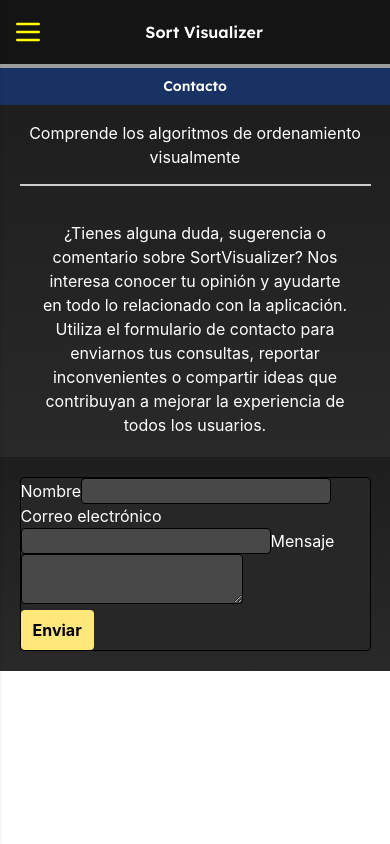
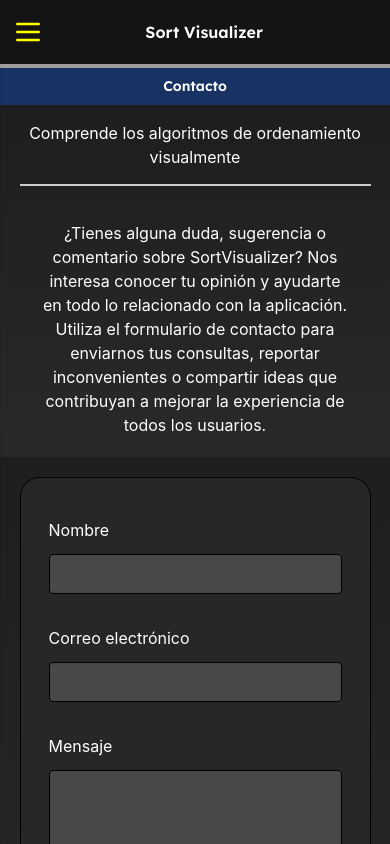
Before and after one commit to TLTO123/sort-visualizer, a Vue app: page /contacto in a window 390 px wide. Shown: the top 844 px of the page. Built offline with nearby package versions, Linux system fonts and the light colour scheme.

Commit message:
gráfica responsiva, formulario de contacto

```diff
--- a/src/components/charts.js
+++ b/src/components/charts.js
@@ -27,7 +27,7 @@
             borderColor: getColors(),
             data: y,
             borderWidth: 1,
-            barThickness: 70,
+//            barThickness: 70,
         }]
     };
 
--- a/src/views/Contacto.vue
+++ b/src/views/Contacto.vue
@@ -17,16 +17,16 @@
             container-form-contacto p-5 [--color-base:#1E1E1E]
             text-white bg-[linear-gradient(to_bottom,var(--color-base),color-mix(in_srgb,var(--color-base)_95%,white))]
             px-[5vw] flex ">
-            <form class="bg-[#272727] rounded border border-black w-full">
-                <div class="form">
-                    <label for="txtNombre">Nombre</label>
-                    <input class="bg-[#484848] border border-black rounded" type="text" name="txtNombre" id="txtNombre">
+            <form class="bg-[#272727] border border-black w-full pt-10 lg:pl-25 lg:pr-25 p-7" style="border-radius: 20px;">
+                <div class="form flex flex-col">
+                    <label for="txtNombre" class="mb-3">Nombre</label>
+                    <input class="h-10 bg-[#484848] border border-black rounded mb-8" type="text" name="txtNombre" id="txtNombre">
 
-                    <label for="txtEmail">Correo electrónico</label>
-                    <input class="bg-[#484848] border border-black rounded" type="email" name="txtEmail" id="txtEmail">
+                    <label for="txtEmail" class="mb-3">Correo electrónico</label>
+                    <input class="h-10 bg-[#484848] border border-black rounded mb-8" type="email" name="txtEmail" id="txtEmail">
 
-                    <label for="txtMensaje">Mensaje</label>
-                    <textarea class="bg-[#484848] border border-black rounded" name="txtMensaje" id="txtMensaje"></textarea>
+                    <label for="txtMensaje" class="mb-3">Mensaje</label>
+                    <textarea class="h-40 bg-[#484848] border border-black rounded mb-10" name="txtMensaje" id="txtMensaje"></textarea>
 
                 </div>
 
--- a/src/views/Inicio.vue
+++ b/src/views/Inicio.vue
@@ -18,7 +18,7 @@
         <div class="intro">
             <h1 class="intro-title">Comprende los algoritmos de ordenamiento visualmente</h1>
             <h1 class="m-5">Una plataforma interactiva para ver, entender y comparar el <strong
-                    class="font-bold from-pink-400 via-orange-400 to-yellow-400 bg-clip-text text-transparent">comportamiento
+                    class="font-bold from-pink-400 via-orange-400 to-yellow-400 bg-clip-text text-white">comportamiento
                     de las estructuras de datos en tiempo real.</strong></h1>
         </div>
         <div class="text-intro">
@@ -73,8 +73,6 @@
 </template>
 
 <style>
-
-
 .intro,
 .text-intro,
 .charts,
```
